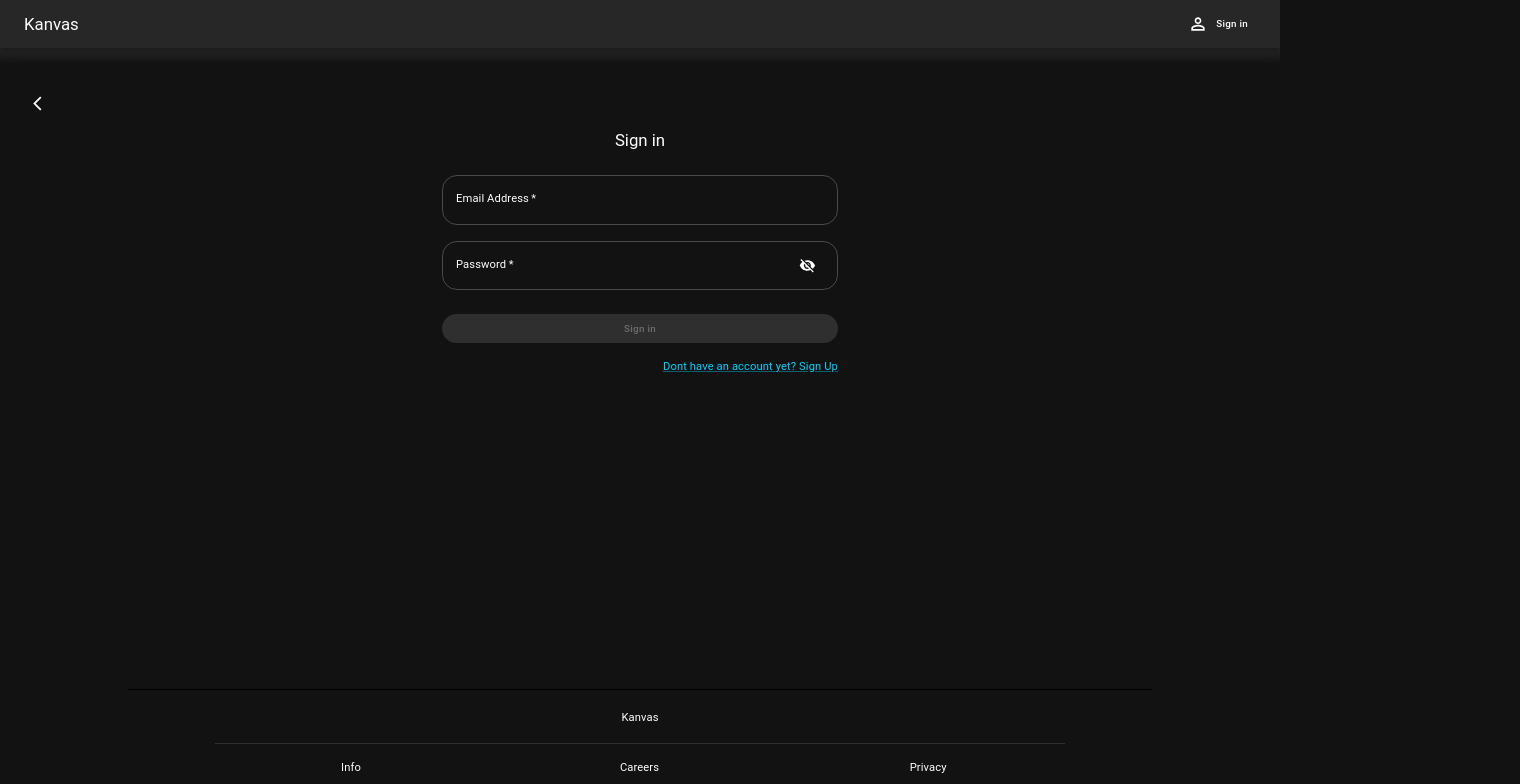
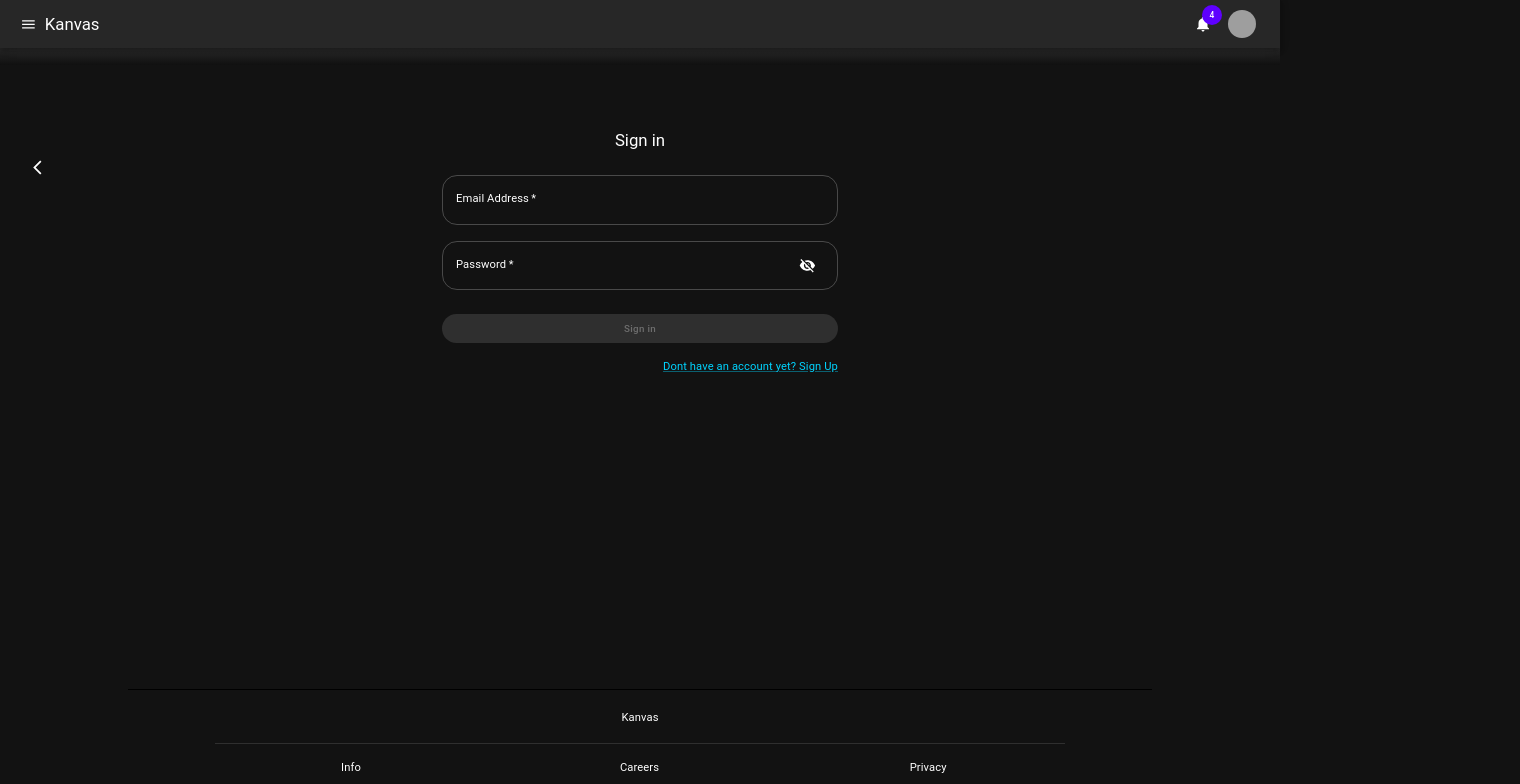
Before and after one commit to Magikarppi/kanvas, a React (Create React App) app in the folder front/: page /sign-in in a window 1280 px wide. Shown: the top 784 px of the page, 1520 px wide, since content can reach past the window. Built offline with nearby package versions, Linux system fonts and the light colour scheme; grey boxes are pictures that could not be loaded.

Commit message:
initial login navbar and drawer menu

```diff
--- a/front/src/App.tsx
+++ b/front/src/App.tsx
@@ -1,3 +1,4 @@
+import React, { useState } from "react";
 import { Routes, Route } from "react-router-dom";
 
 import HomePage from "./pages/NonLogin/HomePage/HomePage";
@@ -6,12 +7,24 @@ import RegistrationPage from "./pages/NonLogin/RegistrationPage/RegistrationPage
 import UserProfilePage from "./pages/User/UserProfilePage";
 import UnknownUrl from "./pages/ErrorPage/UnknownUrl";
 import NonLoginNavBar from "./components/NavBar/NonLoginNavBar";
+import LoginNavBar from "./components/NavBar/LoginNavBar/LoginNavBar";
 import Footer from "./components/Footer/Footer";
 
+import MainContainer from "./components/MainContainer/MainContainer";
+
 const App = () => {
+    const user = true;
+
+    const [open, setOpen] = useState(false);
+
     return (
         <div>
+            {user ? (
+                <LoginNavBar open={open} setOpen={setOpen} />
+            ) : (
                 <NonLoginNavBar />
+            )}
+            <MainContainer open={open}>
                 <Routes>
                     <Route path="/" element={<HomePage />} />
                     <Route path="/sign-in" element={<LoginPage />} />
@@ -22,6 +35,7 @@ const App = () => {
                     <Route path="*" element={<UnknownUrl />} />
                 </Routes>
                 <Footer />
+            </MainContainer>
         </div>
     );
 };
--- a/front/src/components/Icons/Icons.tsx
+++ b/front/src/components/Icons/Icons.tsx
@@ -1,6 +1,7 @@
 import { forwardRef } from "react";
 
 import AccountCircleIcon from "@mui/icons-material/AccountCircle";
+import AccountTreeIcon from "@mui/icons-material/AccountTree";
 import AddIcon from "@mui/icons-material/Add";
 import ArrowBackIosNewIcon from "@mui/icons-material/ArrowBackIosNew";
 import ArrowForwardIosIcon from "@mui/icons-material/ArrowForwardIos";
@@ -9,16 +10,19 @@ import CloseIcon from "@mui/icons-material/Close";
 import DeleteIcon from "@mui/icons-material/Delete";
 import EditIcon from "@mui/icons-material/Edit";
 import EmailIcon from "@mui/icons-material/Email";
+import Groups2Icon from "@mui/icons-material/Groups2";
 import HomeIcon from "@mui/icons-material/Home";
 import InfoIcon from "@mui/icons-material/Info";
 import ListIcon from "@mui/icons-material/List";
 import KeyIcon from "@mui/icons-material/Key";
 import LogoutIcon from "@mui/icons-material/Logout";
 import MenuIcon from "@mui/icons-material/Menu";
+import NotificationsIcon from "@mui/icons-material/Notifications";
 import PersonOutlineIcon from "@mui/icons-material/PersonOutline";
 import PlayCircleIcon from "@mui/icons-material/PlayCircle";
 import Search from "@mui/icons-material/Search";
 import ShareIcon from "@mui/icons-material/Share";
+import SpaceDashboardIcon from "@mui/icons-material/SpaceDashboard";
 import ThumbDownOffAltIcon from "@mui/icons-material/ThumbDownOffAlt";
 import ThumbUpOffAltIcon from "@mui/icons-material/ThumbUpOffAlt";
 import VisibilityIcon from "@mui/icons-material/Visibility";
@@ -62,6 +66,13 @@ const Icons = {
     )),
     Close: forwardRef<SVGSVGElement, IconProps>((props, ref) => (
         <CloseIcon
+            {...props}
+            ref={ref}
+            style={{ color: props.iconColor, fontSize: props.size }}
+        />
+    )),
+    Dashboard: forwardRef<SVGSVGElement, IconProps>((props, ref) => (
+        <SpaceDashboardIcon
             {...props}
             ref={ref}
             style={{ color: props.iconColor, fontSize: props.size }}
@@ -137,8 +148,22 @@ const Icons = {
             style={{ color: props.iconColor, fontSize: props.size }}
         />
     )),
+    Notifications: forwardRef<SVGSVGElement, IconProps>((props, ref) => (
+        <NotificationsIcon
+            {...props}
+            ref={ref}
+            style={{ color: props.iconColor, fontSize: props.size }}
+        />
+    )),
     Play: forwardRef<SVGSVGElement, IconProps>((props, ref) => (
         <PlayCircleIcon
+            {...props}
+            ref={ref}
+            style={{ color: props.iconColor, fontSize: props.size }}
+        />
+    )),
+    Projects: forwardRef<SVGSVGElement, IconProps>((props, ref) => (
+        <AccountTreeIcon
             {...props}
             ref={ref}
             style={{ color: props.iconColor, fontSize: props.size }}
@@ -160,6 +185,13 @@ const Icons = {
     )),
     SignOut: forwardRef<SVGSVGElement, IconProps>((props, ref) => (
         <LogoutIcon
+            {...props}
+            ref={ref}
+            style={{ color: props.iconColor, fontSize: props.size }}
+        />
+    )),
+    Team: forwardRef<SVGSVGElement, IconProps>((props, ref) => (
+        <Groups2Icon
             {...props}
             ref={ref}
             style={{ color: props.iconColor, fontSize: props.size }}
--- /dev/null
+++ b/front/src/components/MainContainer/MainContainer.tsx
@@ -0,0 +1,23 @@
+import { styled } from "@mui/material/styles";
+
+const drawerWidth = 240;
+
+const MainContainer = styled("main", {
+    shouldForwardProp: (prop) => prop !== "open",
+})<{
+    open?: boolean;
+}>(({ theme, open }) => ({
+    transition: theme.transitions.create("margin", {
+        easing: theme.transitions.easing.easeIn,
+        duration: theme.transitions.duration.leavingScreen,
+    }),
+    ...(open && {
+        transition: theme.transitions.create("margin", {
+            easing: theme.transitions.easing.easeOut,
+            duration: theme.transitions.duration.enteringScreen,
+        }),
+        marginLeft: `${drawerWidth}px`,
+    }),
+}));
+
+export default MainContainer;
--- /dev/null
+++ b/front/src/components/NavBar/LoginNavBar/LoginNavBar.tsx
@@ -0,0 +1,69 @@
+import {
+    AppBar,
+    Avatar,
+    Badge,
+    Box,
+    IconButton,
+    Stack,
+    Toolbar,
+    Typography,
+} from "@mui/material";
+
+import LoginNavDrawer from "./LoginNavDrawer";
+import Icons from "../../Icons/Icons";
+
+import { TOpen } from "../../../models/themeModels";
+
+const LoginNavBar = ({ open, setOpen }: TOpen) => {
+    const handleDrawerOpen = () => {
+        setOpen(true);
+    };
+
+    return (
+        <div className="navBarContainer">
+            <Box sx={{ display: "flex" }}>
+                <AppBar position="static">
+                    <Toolbar variant="dense">
+                        <IconButton
+                            color="inherit"
+                            aria-label="open drawer"
+                            onClick={handleDrawerOpen}
+                            edge="start"
+                            sx={{ ...(open && { display: "none" }) }}
+                        >
+                            <Icons.Menu />
+                        </IconButton>
+                        <Typography
+                            variant="h5"
+                            color="inherit"
+                            component="div"
+                        >
+                            Kanvas
+                        </Typography>
+                        <div className="navbarButtonContainer">
+                            <Stack direction="row" spacing={1}>
+                                <IconButton>
+                                    <Badge color="secondary" badgeContent={4}>
+                                        <Icons.Notifications size="18" />
+                                    </Badge>
+                                </IconButton>
+                                <Avatar
+                                    alt="Remy Sharp"
+                                    src="/static/images/avatar/1.jpg"
+                                    sx={{
+                                        height: "28px",
+                                        width: "28px",
+                                        alignSelf: "center",
+                                    }}
+                                />
+                            </Stack>
+                        </div>
+                    </Toolbar>
+                </AppBar>
+                <LoginNavDrawer open={open} setOpen={setOpen} />
+            </Box>
+        </div>
+    );
+};
+
+export default LoginNavBar;
--- /dev/null
+++ b/front/src/components/NavBar/LoginNavBar/LoginNavDrawer.tsx
@@ -0,0 +1,84 @@
+import {
+    Button,
+    Divider,
+    IconButton,
+    SwipeableDrawer,
+    Typography,
+} from "@mui/material";
+import { styled, useTheme } from "@mui/material/styles";
+
+import LoginNavList from "./LoginNavList";
+import Icons from "../../Icons/Icons";
+
+import { TOpen } from "../../../models/themeModels";
+
+const LoginNavDrawer = ({ open, setOpen }: TOpen) => {
+    const theme = useTheme();
+    const drawerWidth = 240;
+
+    const DrawerHeader = styled("div")(({ theme }) => ({
+        display: "flex",
+        alignItems: "center",
+        padding: theme.spacing(0, 1),
+        justifyContent: "space-between",
+        flexDirection: "row",
+        minHeight: "48px",
+    }));
+
+    const handleDrawerClose = () => {
+        setOpen(false);
+    };
+
+    return (
+        <SwipeableDrawer
+            sx={{
+                width: drawerWidth,
+                flexShrink: 0,
+                "& .MuiDrawer-paper": {
+                    width: drawerWidth,
+                    boxSizing: "border-box",
+                },
+            }}
+            variant="persistent"
+            anchor="left"
+            open={open}
+            onOpen={() => setOpen(true)}
+            onClose={() => setOpen(false)}
+        >
+            <DrawerHeader>
+                <Typography
+                    variant="h5"
+                    color="inherit"
+                    component="div"
+                    style={{ alignContent: "flex-start" }}
+                >
+                    Kanvas
+                </Typography>
+                <IconButton onClick={handleDrawerClose}>
+                    {theme.direction === "ltr" ? (
+                        <Icons.ArrowBack />
+                    ) : (
+                        <Icons.ArrowForward />
+                    )}
+                </IconButton>
+            </DrawerHeader>
+            <Divider />
+            <LoginNavList />
+            <Button
+                variant="outlined"
+                fullWidth
+                className="loginNavSignOutButton"
+                style={{
+                    position: "absolute",
+                    bottom: "10px",
+                    margin: "0 -20px 0px 20px",
+                    width: "200px",
+                }}
+            >
+                Sign out
+            </Button>
+        </SwipeableDrawer>
+    );
+};
+
+export default LoginNavDrawer;
--- /dev/null
+++ b/front/src/components/NavBar/LoginNavBar/LoginNavList.tsx
@@ -0,0 +1,73 @@
+import {
+    Divider,
+    List,
+    ListItem,
+    ListItemButton,
+    ListItemIcon,
+    ListItemText,
+} from "@mui/material";
+
+import Icons from "../../Icons/Icons";
+
+const LoginNavList = () => {
+    return (
+        <List disablePadding>
+            <ListItem disablePadding>
+                <ListItemButton>
+                    <ListItemIcon>
+                        <Icons.Dashboard />
+                    </ListItemIcon>
+                    <ListItemText primary="Dashboard" />
+                </ListItemButton>
+            </ListItem>
+            <Divider />
+            <ListItem disablePadding>
+                <ListItemButton>
+                    <ListItemIcon>
+                        <Icons.Projects />
+                    </ListItemIcon>
+                    <ListItemText primary="Projects" />
+                </ListItemButton>
+            </ListItem>
+            <Divider />
+            <ListItem disablePadding>
+                <ListItemButton>
+                    <ListItemIcon>
+                        <Icons.Team />
+                    </ListItemIcon>
+                    <ListItemText primary="Teams" />
+                </ListItemButton>
+            </ListItem>
+            <Divider />
+            <ListItem disablePadding>
+                <ListItemButton>
+                    <ListItemIcon>
+                        <Icons.Account />
+                    </ListItemIcon>
+                    <ListItemText primary="Profile" />
+                </ListItemButton>
+            </ListItem>
+            <Divider />
+            <ListItem disablePadding>
+                <ListItemButton>
+                    <ListItemIcon>
+                        <Icons.Message />
+                    </ListItemIcon>
+                    <ListItemText primary="Messages" />
+                </ListItemButton>
+            </ListItem>
+            <Divider />
+            <ListItem disablePadding>
+                <ListItemButton>
+                    <ListItemIcon>
+                        <Icons.Notifications />
+                    </ListItemIcon>
+                    <ListItemText primary="Notifications" />
+                </ListItemButton>
+            </ListItem>
+            <Divider />
+        </List>
+    );
+};
+
+export default LoginNavList;
--- /dev/null
+++ b/front/src/models/themeModels.tsx
@@ -0,0 +1,6 @@
+import { Dispatch, SetStateAction } from "react";
+
+export type TOpen = {
+    open: boolean;
+    setOpen: Dispatch<SetStateAction<boolean>>;
+};
```
Lines whose indentation alone changed are shown as unchanged.
